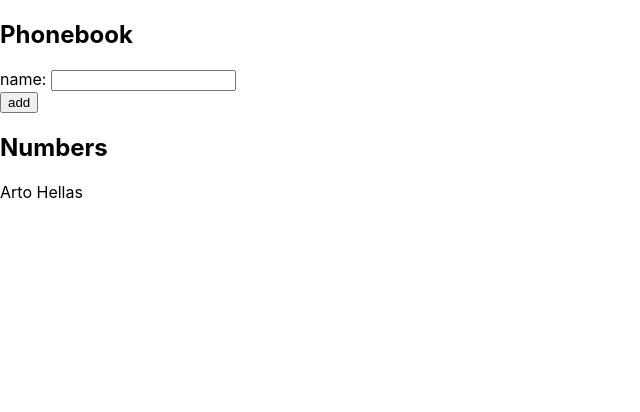
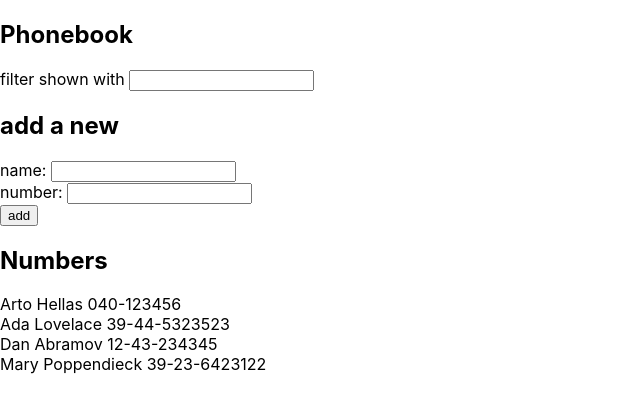
Before and after one commit to preitinger/fullstack-part2, a React (Create React App) app in the folder phonebook/: page / in a window 1280 px wide. Shown: the top 412 px of the page, without its empty margins (0-640 px from the left). Built offline with nearby package versions, Linux system fonts and the light colour scheme; data requests are answered from the project's data file.

Commit message:
2.7 through 2.10 complete

```diff
--- /dev/null
+++ b/phonebook/db.json
@@ -0,0 +1,32 @@
+{
+  "persons":[
+    {
+      "name": "Arto Hellas",
+      "number": "040-123456",
+      "id": 1
+    },
+    {
+      "name": "Ada Lovelace",
+      "number": "39-44-5323523",
+      "id": 2
+    },
+    {
+      "name": "Dan Abramov",
+      "number": "12-43-234345",
+      "id": 3
+    },
+    {
+      "name": "Mary Poppendieck",
+      "number": "39-23-6423122",
+      "id": 4
+    }
+  ],
+  "test":[
+    {
+      "name": "Peter Reitinger"
+    },
+    {
+      "name": "Georg Reitinger"
+    }
+  ]
+}
--- a/phonebook/package.json
+++ b/phonebook/package.json
@@ -15,7 +15,8 @@
     "start": "react-scripts start",
     "build": "react-scripts build",
     "test": "react-scripts test",
-    "eject": "react-scripts eject"
+    "eject": "react-scripts eject",
+    "server": "json-server -p3001 --watch db.json"
   },
   "eslintConfig": {
     "extends": [
@@ -34,5 +35,8 @@
       "last 1 firefox version",
       "last 1 safari version"
     ]
+  },
+  "devDependencies": {
+    "json-server": "^0.17.1"
   }
 }
--- a/phonebook/src/App.js
+++ b/phonebook/src/App.js
@@ -1,49 +1,118 @@
-import { useState } from 'react'
+import { useState, useEffect } from 'react'
+import axios from 'axios';
+
+const Filter = ({filter, onFilterChange}) => {
+  return (
+    <>
+    filter shown with <input value={filter} onChange={onFilterChange} />
+    </>
+  )
+
+}
+const PersonForm = ({newName, newNumber, onNameChange, onNumberChange, onSubmit}) => {
+  return (
+    <form>
+      <div>
+        name: <input value={newName} onChange={onNameChange} />
+      </div>
+      <div>
+        number: <input value={newNumber} onChange={onNumberChange} />
+      </div>
+      <div>
+        <button type="submit" onClick={onSubmit}>add</button>
+      </div>
+    </form>
+  )
+}
 
 const Number = ({person}) => {
   return (
     <div>
-      {person.name}
+      {person.name} {person.number}
     </div>
   )
 }
 
+const Persons = ({persons, filter}) => {
+  console.log("Persons: ", persons)
+  return (
+    <>
+    {
+      persons.filter(person => person.name.toLowerCase().includes(filter.toLowerCase()))
+      .map((person) => (
+        <Number key={person.name} person={person}/>
+      ))
+    }
+    </>
+  )
+}
+
 const App = () => {
-  const [persons, setPersons] = useState([
-    { name: 'Arto Hellas' }
-  ])
+  const [persons, setPersons] = useState([])
   const [newName, setNewName] = useState('')
+  const [newNumber, setNewNumber] = useState('')
+  const [filter, setFilter] = useState("")
+
+  useEffect(() => {
+    const hasCanceled = {
+      canceled: false
+    }
+    axios.get("http://localhost:3001/persons")
+    .then(response => {
+      if (hasCanceled.canceled) {
+        console.log("return because canceled");
+        return;
+      }
+      console.log("set fetched persons");
+      setPersons(response.data);
+    })
+    console.log("started fetching data...");
+
+    return () => {
+      console.log("canceling axios.get(...)");
+      hasCanceled.canceled = true;
+    }
+  }, [])
+
+  const onFilterChange = (event) => {
+    setFilter(event.target.value);
+  }
 
   const onNameChange = (event) => {
     setNewName(event.target.value);
   }
 
+  const onNumberChange = (event) => {
+    setNewNumber(event.target.value);
+  }
+
   const onSubmit = (event) => {
     event.preventDefault();
+
+    if (persons.find(person => person.name === newName) != null) {
+      window.alert(`${newName} is already added to phonebook`);
+      return;
+    }
+
     const newPersons = persons.slice();
     newPersons.push({
-      name: newName
+      name: newName,
+      number: newNumber
     });
     setPersons(newPersons);
     setNewName("");
+    setNewNumber("");
   }
 
   return (
     <div>
       <h2>Phonebook</h2>
-      <form>
-        <div>
-          name: <input value={newName} onChange={onNameChange} />
-        </div>
-        <div>
-          <button type="submit" onClick={onSubmit}>add</button>
-        </div>
-      </form>
+      <Filter filter={filter} onFilterChange={onFilterChange}/>
+      <h2>add a new</h2>
+      <PersonForm newName={newName} onNameChange={onNameChange} newNumber={newNumber} onNumberChange={onNumberChange} onSubmit={onSubmit}/>
       <h2>Numbers</h2>
       <div>
-        {persons.map((person) => (
-          <Number key={person.name} person={person}/>
-        ))}
+        <Persons persons={persons} filter={filter}/>
       </div>
     </div>
   )
```
Also changed, not shown: 1 other file (tests, documents, lock files or other folders).
